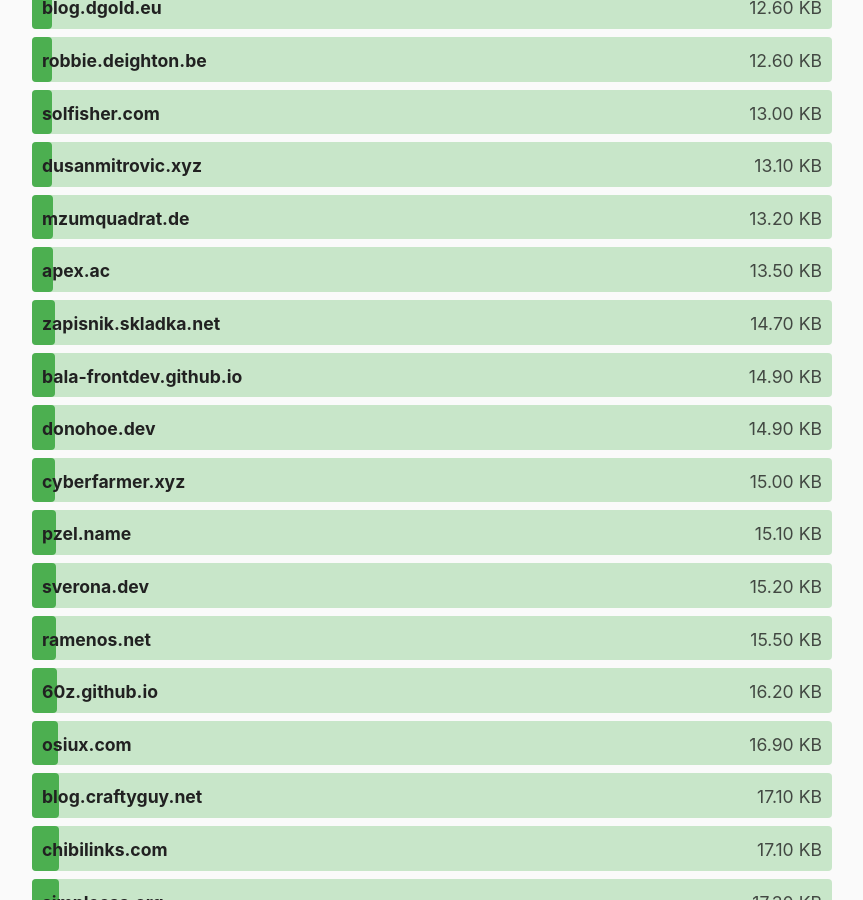
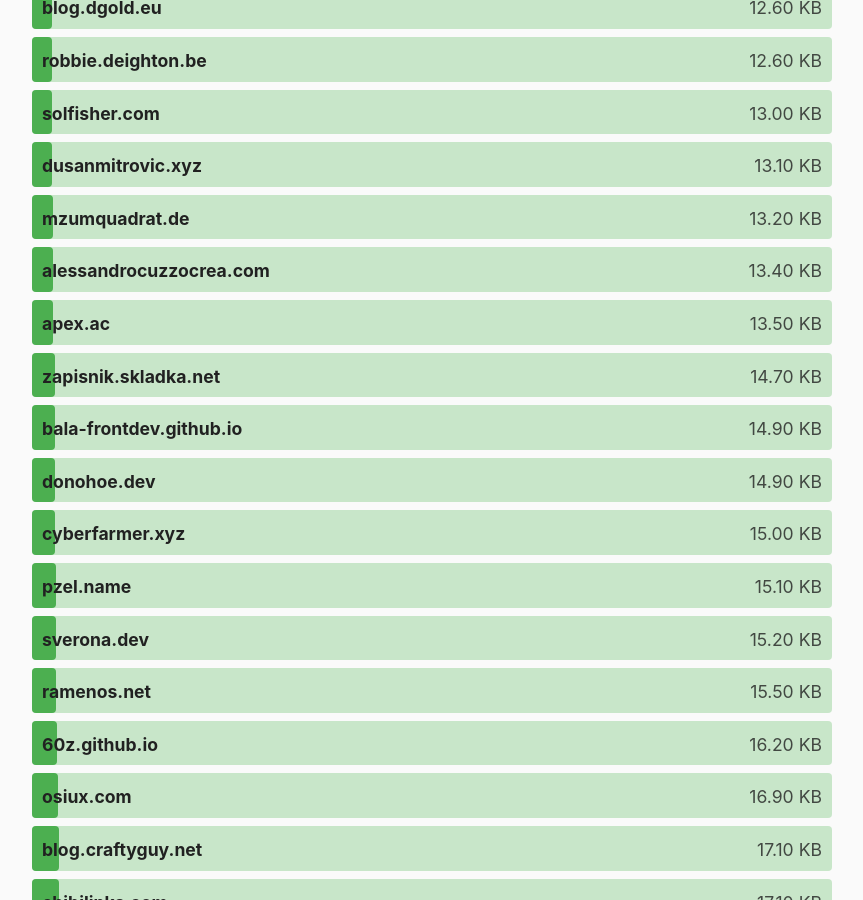
Before and after one commit to kevquirk/512kb.club, a Jekyll site: the page built from index.md, in a window 1280 px wide and 900 px high, scrolled down 5951 px. Shown: the whole window, without its empty margins (208-1071 px from the left). Built offline with Jekyll 4.4.1, drawn with Linux system fonts in a browser that asks for light colours.

Commit message:
Add alessandrocuzzocrea.com

```diff
--- a/_data/sites.yml
+++ b/_data/sites.yml
@@ -112,6 +112,11 @@
   url: https://aggy.cloud/
   size: 189
   last_checked: 2022-05-15
+
+- domain: alessandrocuzzocrea.com
+  url: https://alessandrocuzzocrea.com
+  size: 13.4
+  last_checked: 2023-02-28
 
 - domain: alexey.shpakovsky.ru
   url: http://alexey.shpakovsky.ru/
```
